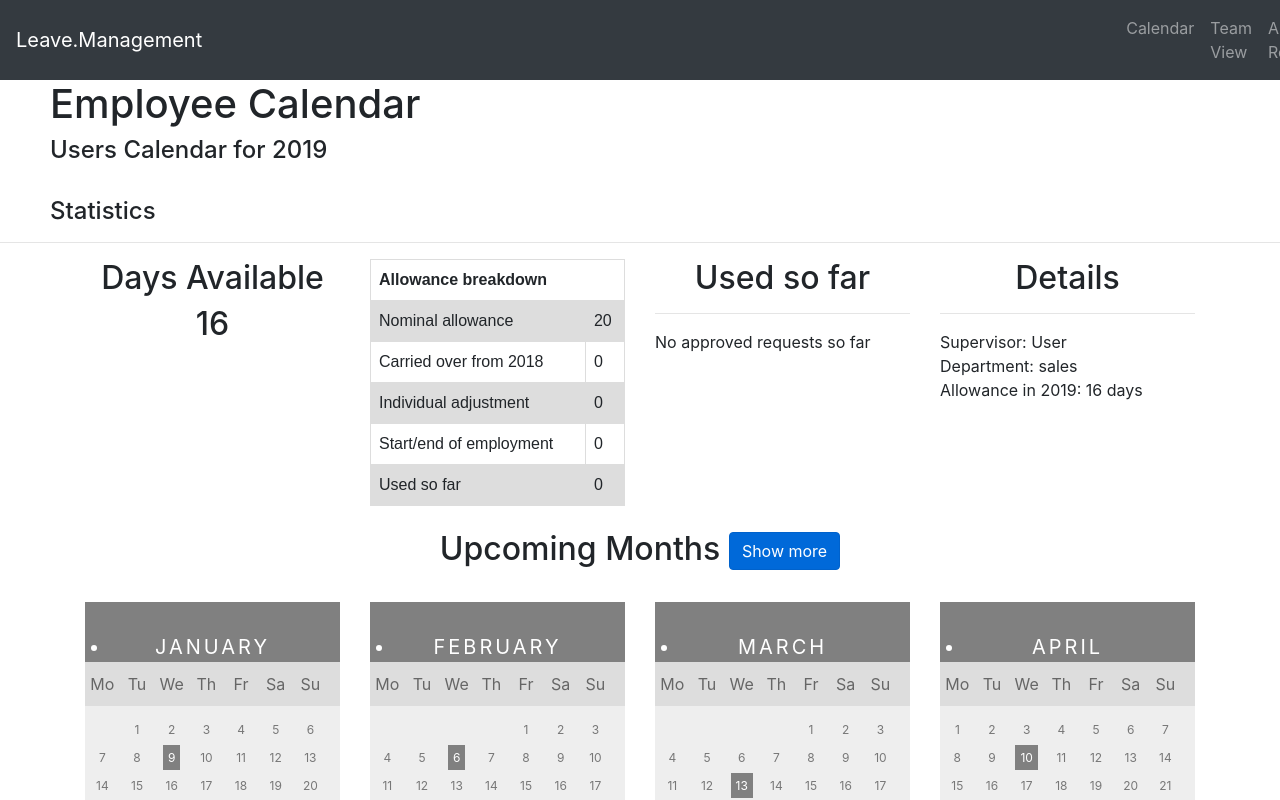
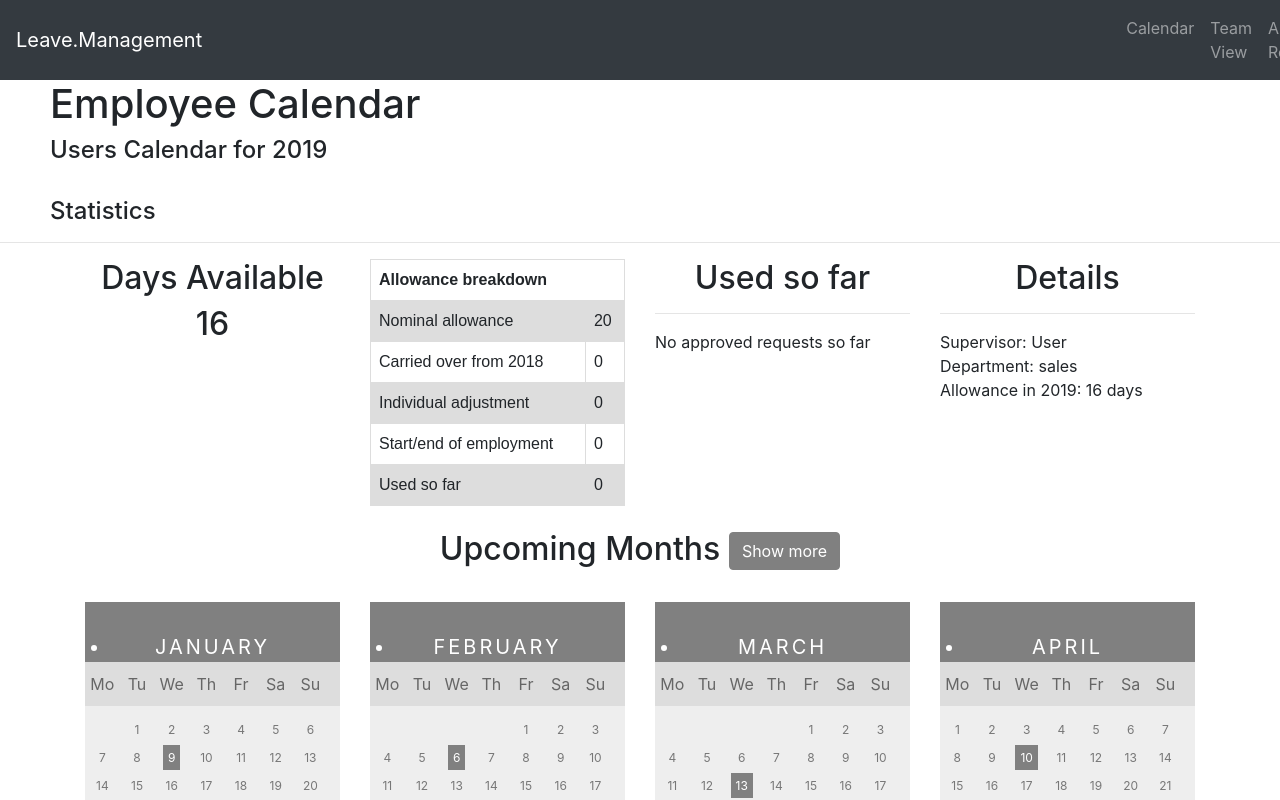
Before and after one commit to OLORUNTOBI-LEVELUP/server, a React (Create React App) app: page /dashboard in a window 1280 px wide. In both pictures the pointer is over the button "Show more". Shown: the top 800 px of the page. Built offline with nearby package versions, Linux system fonts and the light colour scheme.

Commit message:
changed the color and border color of the button on hover

```diff
--- a/src/comonents/dashboard.css
+++ b/src/comonents/dashboard.css
@@ -104,3 +104,8 @@ table {
     background-color: #fff;
     border-color: #ccc;
   }
+
+  .toggle-button:hover {
+    background-color: grey;
+    border-color: grey;
+  }
```
